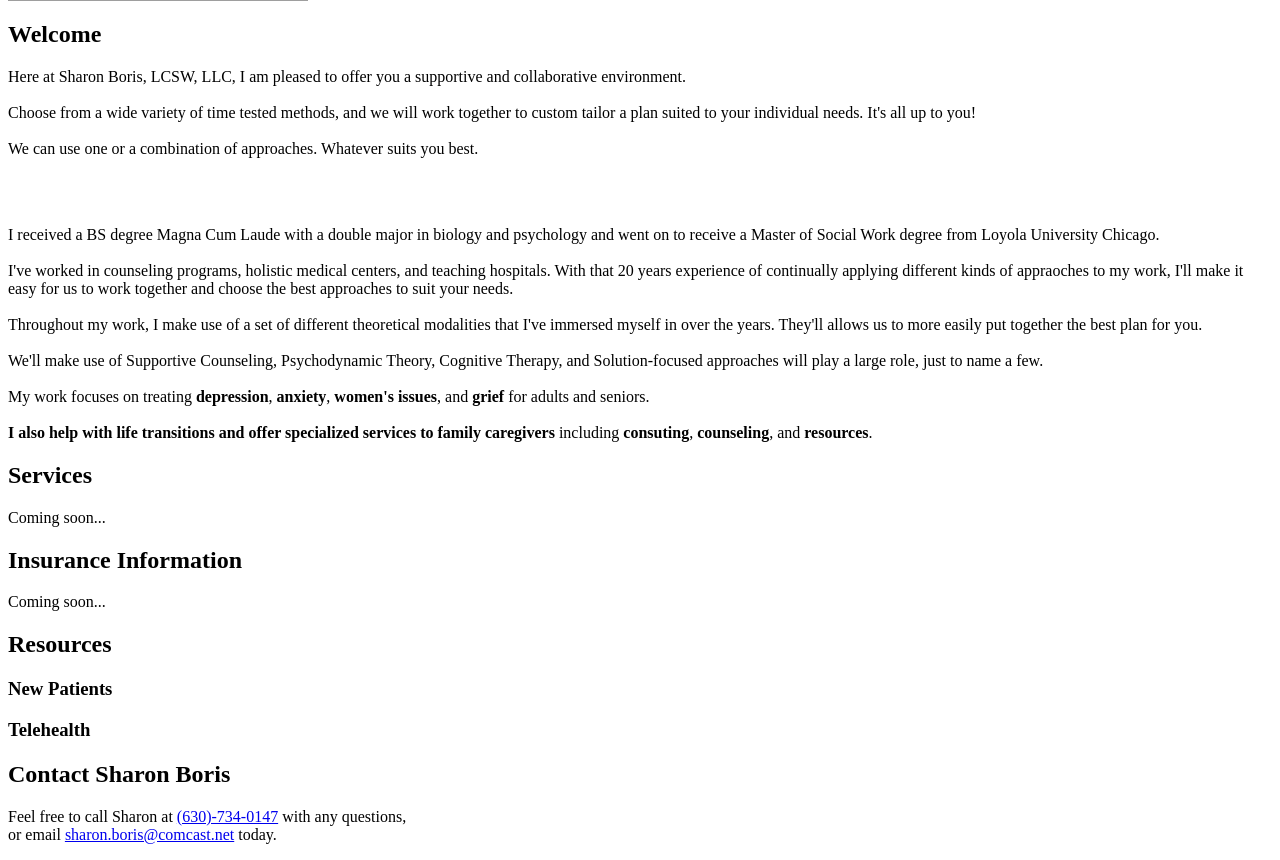
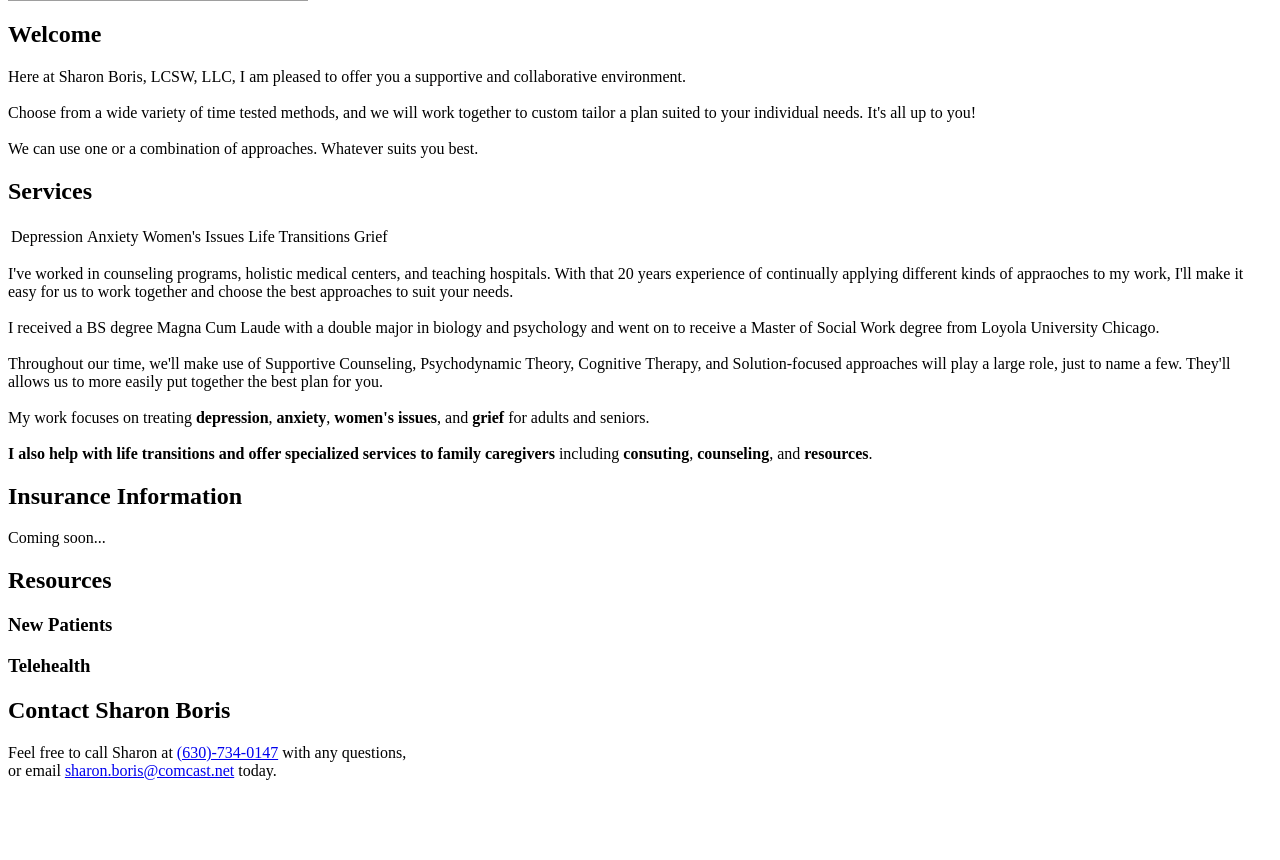
Before and after one commit to PlGGS/sharonboris.com, a PHP site: page / in a window 1280 px wide. Shown: the part 325-1185 px from the top of the page. After the commit the page ends 1105 px from the top, so only its background shows below. Run offline with PHP 8.4, Linux system fonts and the light colour scheme; some libraries are stand-ins or nearby versions; grey boxes are pictures that could not be loaded.

Commit message:
Added service icons

```diff
--- a/index.html
+++ b/index.html
@@ -6,6 +6,7 @@ css: main
 
 <head>
     <script src="https://ajax.googleapis.com/ajax/libs/jquery/3.5.1/jquery.min.js"></script>
+    <link href="https://netdna.bootstrapcdn.com/font-awesome/4.0.3/css/font-awesome.css" rel="stylesheet">
 </head>
 <section id="home">
     <div>
@@ -24,36 +25,45 @@ css: main
             <br /><br />
             We can use one or a combination of approaches. Whatever suits you best.
         </p>
-        <br /><br />
-        <p>
-            I received a BS degree Magna Cum Laude with a double major in biology and
-            psychology and went on to receive a Master of Social Work degree from Loyola University Chicago.
-            <br /><br />
+    </div>
+</section>
+<section id="services">
+    <div>
+        <h2>Services</h2>
+        <table>
+            <tr>
+              <td id="pad">
+                <div id="icon"><div class="label">Depression</div></div>
+              </td>
+              <td id="pad">
+                <div id="icon"><div class="label">Anxiety</div></div>
+              </td>
+              <td id="pad">
+                <div id="icon"><div class="label">Women's Issues</div></div>
+              </td>
+              <td id="pad">
+                <div id="icon"><div class="label">Life Transitions</div></div>
+              </td>
+              <td id="pad">
+                <div id="icon"><div class="label">Grief</div></div>
+              </td>
+            </tr>
+          </table>
+          <p>
             I've worked in counseling programs, holistic medical centers, and teaching hospitals.
             With that 20 years experience of continually applying different kinds of appraoches to my work, I'll make it
             easy for us to work together and choose the best approaches to suit your needs.
             <br /><br />
-            Throughout my work, I make use of a set of different theoretical modalities that I've immersed myself in
-            over the years. They'll allows us to more easily put together the best plan for you.
+            I received a BS degree Magna Cum Laude with a double major in biology and
+            psychology and went on to receive a Master of Social Work degree from Loyola University Chicago.
             <br /><br />
-            We'll make use of Supportive Counseling, Psychodynamic Theory, Cognitive Therapy, and Solution-focused
-            approaches will play a large role, just to name a few.
+            Throughout our time, we'll make use of Supportive Counseling, Psychodynamic Theory, Cognitive Therapy, and Solution-focused
+            approaches will play a large role, just to name a few. They'll allows us to more easily put together the best plan for you.
             <br /><br />
             My work focuses on treating <b>depression</b>, <b>anxiety</b>, <b>women's issues</b>, and <b>grief</b> for adults and seniors.
             <br /><br />
             <b>I also help with life transitions and offer specialized services to family caregivers</b> including <b>consuting</b>, <b>counseling</b>, and <b>resources</b>.
         </p>
-    </div>
-</section>
-<section id="services">
-    <div>
-        <h2>Services</h2>
-        <p>
-            Coming soon...
-        </p>
-        <!-- <p>
-            <b>depression</b>, <b>anxiety</b>, <b>women's issues</b>, <b>life transitions</b>, <b>grief</b>
-        <p> -->
     </div>
 </section>
 <section id="financial">
@@ -75,7 +85,7 @@ css: main
                     crossDomain: true,
                     dataType: 'json',
                     url: 'https://api.github.com/repos/plggs/sharonboris.com/contents/files/new-patient',
-                    success: function (data, status, xhr) {
+                    success: function (data) {
                         let htmlString = '<ul>';
                         for (let file of data) {
                             htmlString += `<li><a href="${file.path}">${file.name}</a></li>`;
@@ -97,7 +107,7 @@ css: main
                     crossDomain: true,
                     dataType: 'json',
                     url: 'https://api.github.com/repos/plggs/sharonboris.com/contents/files/telehealth',
-                    success: function (data, status, xhr) {
+                    success: function (data) {
                         let htmlString = '<ul>';
                         for (let file of data) {
                             htmlString += `<li><a href="${file.path}">${file.name}</a></li>`;
```
Also changed, not shown: css/main.scss (+37 -0 lines).
